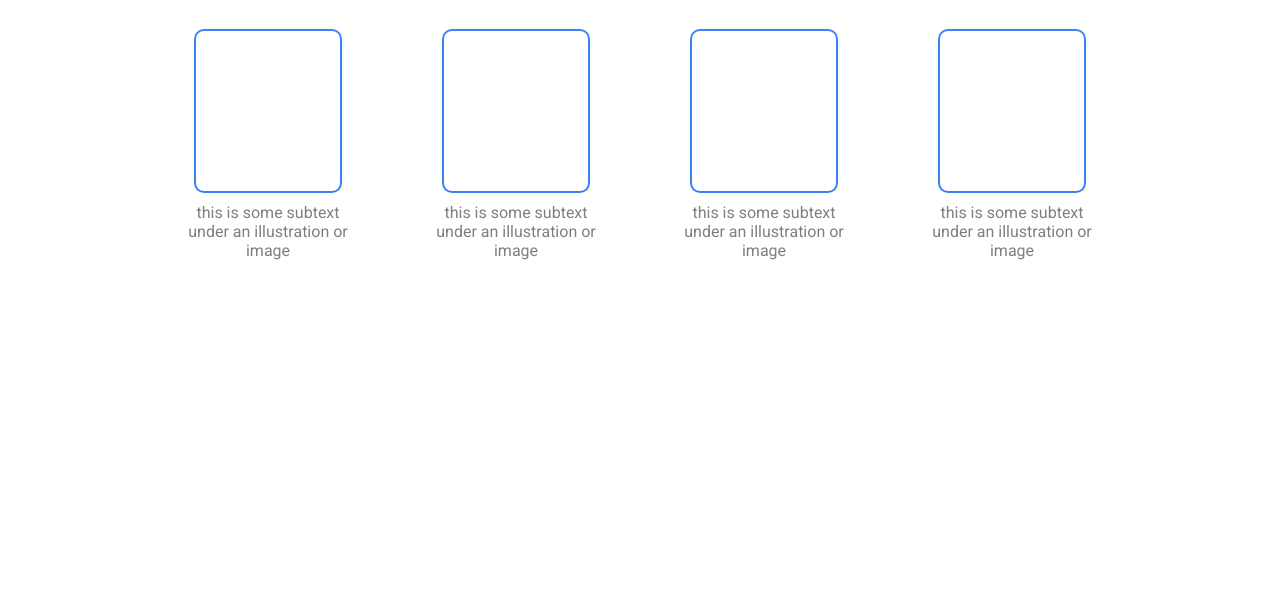
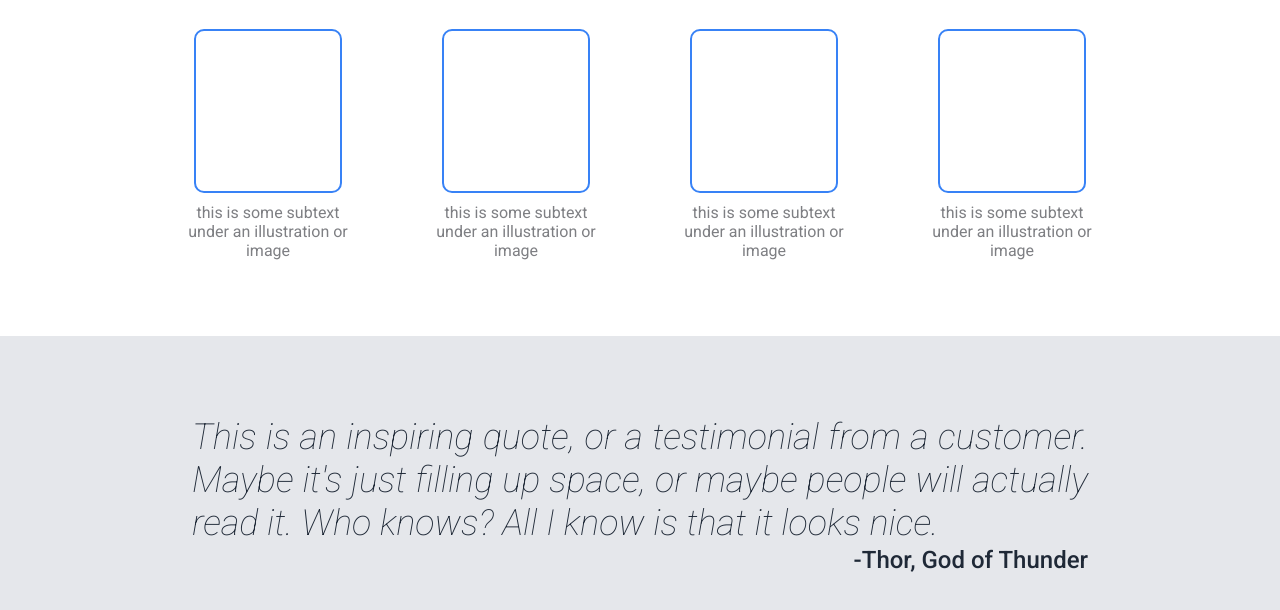
Before and after one commit to LailaPinkisan/landing-page, a plain HTML site: page index.html in a window 1280 px wide. Shown: the part 430-1040 px from the top of the page. Before the commit the page ends 800 px from the top, so only its background shows below. Drawn offline with Linux system fonts and the light colour scheme.

Commit message:
docs: Add quote div Update class name from container to header (i think its more relevant)

```diff
--- a/index.html
+++ b/index.html
@@ -9,7 +9,7 @@
 </head>
 
 <body>
-    <div class="container">
+    <div class="header">
         <div class="box">
             <div class="hero-header">
                 <div class="left-link">Header Logo</div>
@@ -55,6 +55,14 @@
             </div>
         </div>
     </div>
+    <div class="quote">
+        <p class="quote-text">
+            This is an inspiring quote, or a testimonial from a customer. Maybe it's
+            just filling up space, or maybe people will actually read it. Who knows? All
+            I know is that it looks nice.
+        </p>
+        <p class="signature">-Thor, God of Thunder</p>
+    </div>
 </body>
 
 </html>
--- a/styles.css
+++ b/styles.css
@@ -19,7 +19,7 @@ ul {
     max-width: 1500px;
     margin: 0 auto;
 }
-.container {
+.header {
     padding: 24px;
     background-color: #1f2937;
     display: flex;
@@ -82,7 +82,7 @@ img {
 .info {
     display: flex;
     align-items: center;
-    padding: 24px;
+    padding: 24px 24px 66px 24px;
     flex-direction: column;
 }
 
@@ -112,5 +112,29 @@ img {
     border-radius: 10px;
     background-color: #ffffff;
     padding: 80px 72px;
+}
 
+.quote {
+    display: flex;
+    background-color: #e5e7eb;
+    justify-content: center;
+    align-items: center;
+    flex-direction: column;
+    padding: 5rem 12rem;
 }
+.quote-text {
+    font-style: italic;
+    font-weight: 200;
+    font-size: 36px;
+    text-align: justify;
+}
+.signature {
+    font-weight: 500;
+    font-size: 24px;
+    display: flex;
+    align-self: flex-end;
+}
+.quote-text, .signature {
+    color: #1f2937;
+    line-height: 1.2;
+}
```
